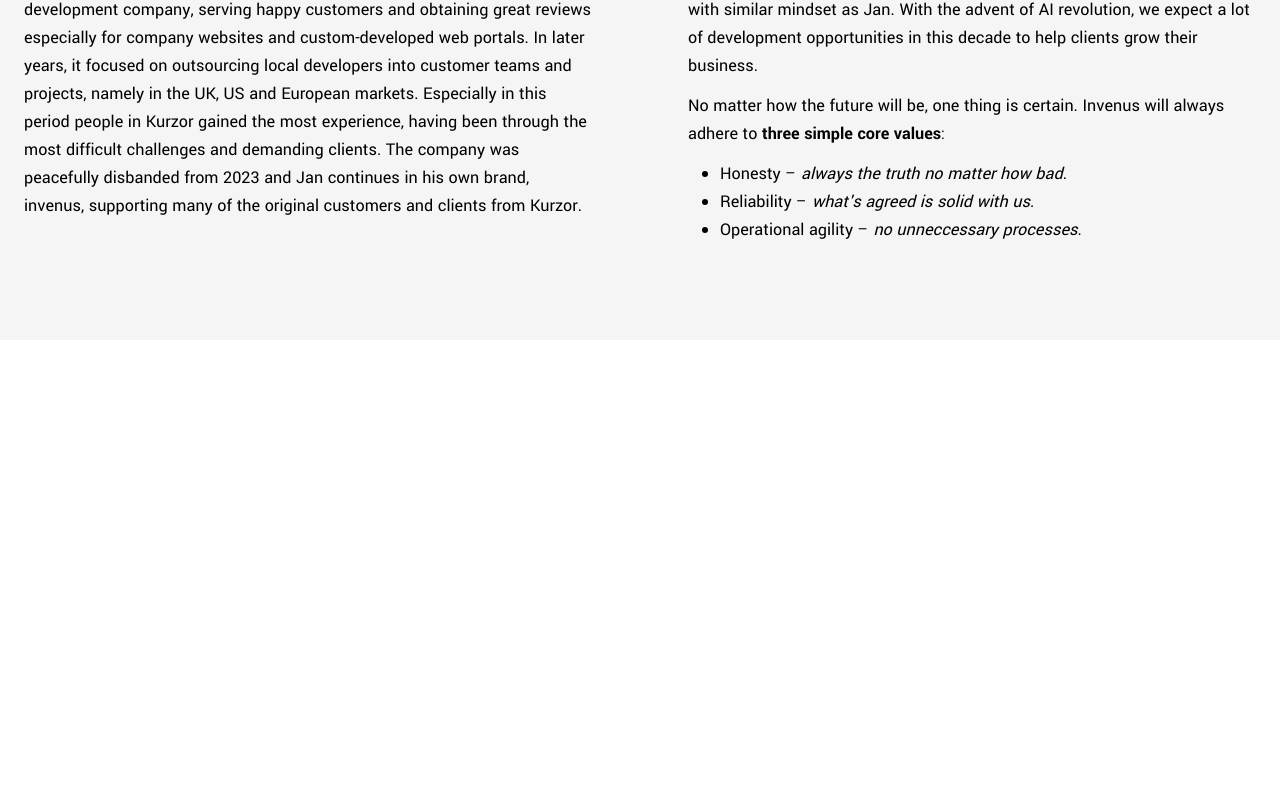
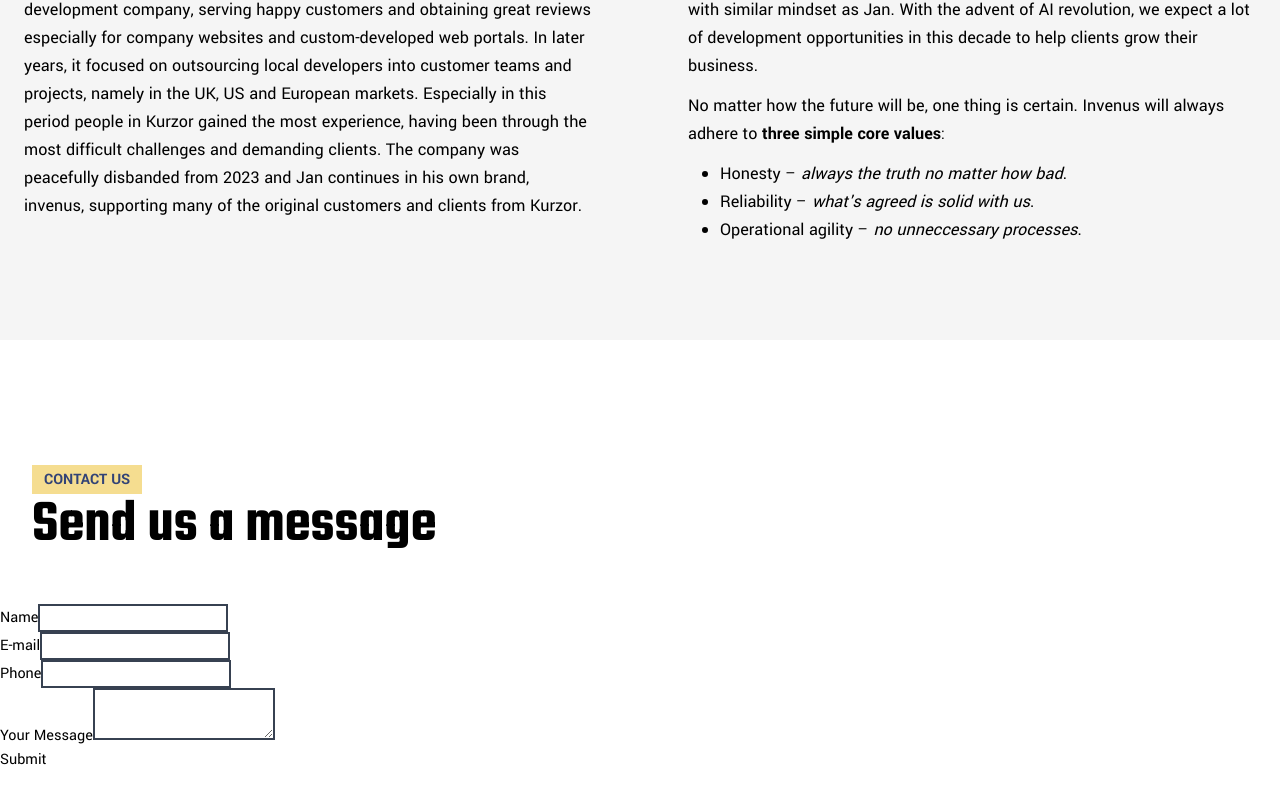
Before and after one commit to invenus-dev/invenus-dev-website, a React (Vite) app: page / in a window 1280 px wide. Shown: the part 4014-4818 px from the top of the page. Before the commit the page ends 4354 px from the top, so only its background shows below. Built offline with nearby package versions, Linux system fonts and the light colour scheme; no server answers.

Commit message:
feat: form base

```diff
--- a/index.html
+++ b/index.html
@@ -289,6 +289,13 @@
         </div>
       </div>
     </section>
+    <section class="py-32">
+      <div class="mainbody container mx-auto mb-12 px-8">
+        <span class="headnote">Contact Us</span>
+        <h2>Send us a message</h2>
+      </div>
+      <div class="mx-auto max-w-screen-2xl" id="contact-form-container"></div>
+    </section>
     <script type="module" src="/src/main.tsx"></script>
   </body>
 </html>
--- /dev/null
+++ b/src/components/ContactForm.tsx
@@ -0,0 +1,119 @@
+import FormField from './ContactForm/FormField';
+import { useState } from 'react';
+
+const siteKey = import.meta.env.VITE_RECAPTCHA_SITE_KEY;
+const backendUrl = import.meta.env.VITE_CFORM_BACKEND_URL;
+
+const emptyValues = {
+  name: '',
+  email: '',
+  phone: '',
+  msg: '',
+};
+
+const emptyErrorValues = { ...emptyValues };
+
+type FormValues = typeof emptyValues;
+
+const ContactForm = () => {
+  const [values, setValues] = useState<FormValues>(emptyValues);
+  const [errors, setErrors] = useState<FormValues>(emptyErrorValues);
+  const [isSubmitting, setIsSubmitting] = useState(false);
+  const [response, setResponse] = useState<boolean | string>(false);
+
+  const updateValue = (e: React.ChangeEvent<HTMLInputElement | HTMLTextAreaElement>) => {
+    const { name, value } = e.target;
+    setValues({ ...values, [name]: value });
+  };
+
+  const validateForm = () => {
+    const errors: FormValues = { ...emptyErrorValues };
+    if (!values.name) {
+      errors.name = 'Name is required';
+    }
+    if (!values.email) {
+      errors.email = 'Email is required';
+    }
+    if (!values.phone) {
+      errors.phone = 'Phone is required';
+    }
+    if (!values.msg) {
+      errors.msg = 'Message is required';
+    }
+    setErrors(errors);
+    return Object.values(errors).every((x) => !x);
+  };
+
+  const onSubmitHandler = async (e: React.FormEvent<HTMLFormElement>) => {
+    e.preventDefault();
+    if (isSubmitting) return;
+    if (validateForm()) {
+      setIsSubmitting(true);
+      try {
+        const response = await fetch(backendUrl, {
+          method: 'POST',
+          headers: { 'Content-Type': 'application/x-www-form-urlencoded' },
+          body: new URLSearchParams(values).toString(),
+        });
+        const data = await response.json();
+        if (data.success) {
+          setResponse(true);
+        } else {
+          console.error(data);
+          setResponse('Error sending message: ' + data.error);
+        }
+      } catch (err) {
+        console.error(err);
+        setResponse('Error sending message: ' + err);
+      }
+    }
+  };
+
+  return (
+    <>
+      {response === true ? <div className="text-green-500">Message sent successfully!</div> : null}
+      {response !== true && response ? <div className="text-red-500">{response}</div> : null}
+      {response === false && (
+        <form onSubmit={onSubmitHandler}>
+          <FormField
+            label="Name"
+            name="name"
+            type="text"
+            onChange={updateValue}
+            value={values.name}
+            error={errors.name}
+          />
+          <FormField
+            label="E-mail"
+            name="email"
+            type="email"
+            onChange={updateValue}
+            value={values.email}
+            error={errors.email}
+          />
+          <FormField
+            label="Phone"
+            name="phone"
+            type="text"
+            onChange={updateValue}
+            value={values.phone}
+            error={errors.phone}
+          />
+          <FormField
+            label="Your Message"
+            name="msg"
+            type="textarea"
+            onChange={updateValue}
+            value={values.msg}
+            error={errors.msg}
+          />
+          <button disabled={isSubmitting} type="submit">
+            Submit
+          </button>
+        </form>
+      )}
+    </>
+  );
+};
+
+export default ContactForm;
--- /dev/null
+++ b/src/components/ContactForm/FormField.tsx
@@ -0,0 +1,37 @@
+type Props = {
+  label: string;
+  name: string;
+  type: string;
+  value: string;
+  onChange: (e: React.ChangeEvent<HTMLInputElement | HTMLTextAreaElement>) => void;
+  error: string | undefined;
+};
+
+const FormField = ({ label, name, type, value, onChange, error }: Props) => {
+  return (
+    <div>
+      <label htmlFor={name}>{label}</label>
+      {type === 'textarea' ? (
+        <textarea
+          className="border-2 border-gray-700"
+          id={name}
+          name={name}
+          value={value}
+          onChange={onChange}
+        />
+      ) : (
+        <input
+          className="border-2 border-gray-700"
+          id={name}
+          name={name}
+          type={type}
+          value={value}
+          onChange={onChange}
+        />
+      )}
+      {error && <p>{error}</p>}
+    </div>
+  );
+};
+
+export default FormField;
--- a/src/main.tsx
+++ b/src/main.tsx
@@ -2,6 +2,7 @@
 import Cubicle from './components/Cubicle';
 import TechStack from './components/TechStack';
 import Testimonials from './components/Testimonials';
+import ContactForm from './components/ContactForm';
 import WithSvr from './components/WithSvr';
 import { setUrlParameterValue, getParameterValue } from './utils/paramRouter';
 import './css/main.css';
@@ -110,3 +111,9 @@
     </WithSvr>
   );
 }
+
+// Contact form
+const contactFormContainer = document.getElementById('contact-form-container');
+if (contactFormContainer) {
+  createRoot(contactFormContainer).render(<ContactForm />);
+}
```
Also changed, not shown: env.d.ts (added, +10 -0 lines), tsconfig.json (+8 -8 lines), 2 other files (tests, documents, lock files or other folders).
